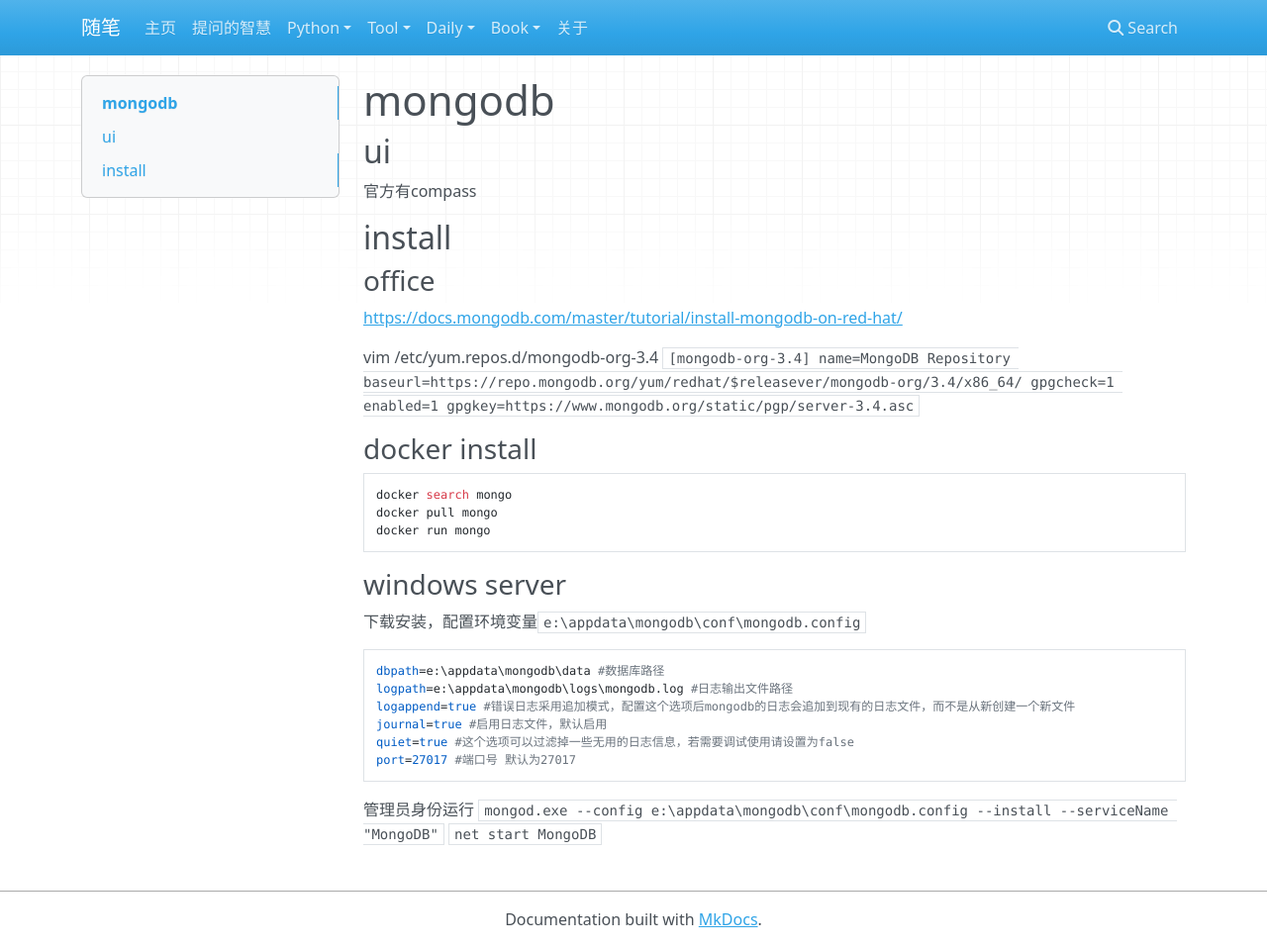
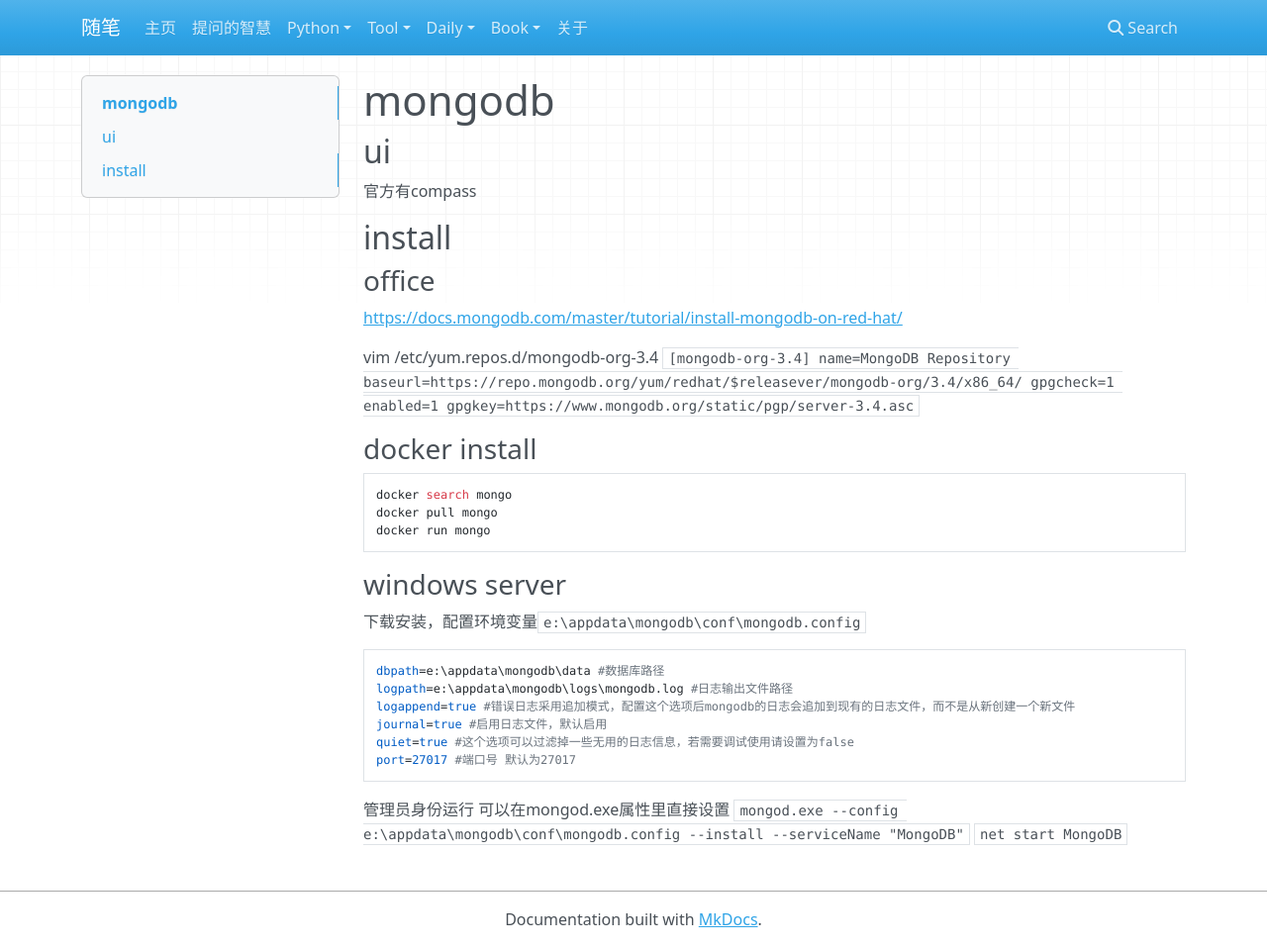
Before and after one commit to East196/notebook, an MkDocs documentation site: the page built from docs/db/mongodb.md, in a window 1280 px wide and 957 px high. Shown: the whole window at 99% size. Built offline with MkDocs 1.6.1, drawn with Linux system fonts in a browser that asks for light colours; nearby versions of some CDN libraries; old or Windows-style settings are respelled for this version of MkDocs.

````diff
--- a/docs/db/mongodb.md
+++ b/docs/db/mongodb.md
@@ -30,6 +30,6 @@ quiet=true #这个选项可以过滤掉一些无用的日志信息，若需要
 port=27017 #端口号 默认为27017
 ```
 
-管理员身份运行
+管理员身份运行 可以在mongod.exe属性里直接设置
 `mongod.exe --config e:\appdata\mongodb\conf\mongodb.config --install --serviceName "MongoDB"`
 `net start MongoDB`
````
Also changed, not shown: docs/db/memcached.md (added, +4 -0 lines).
